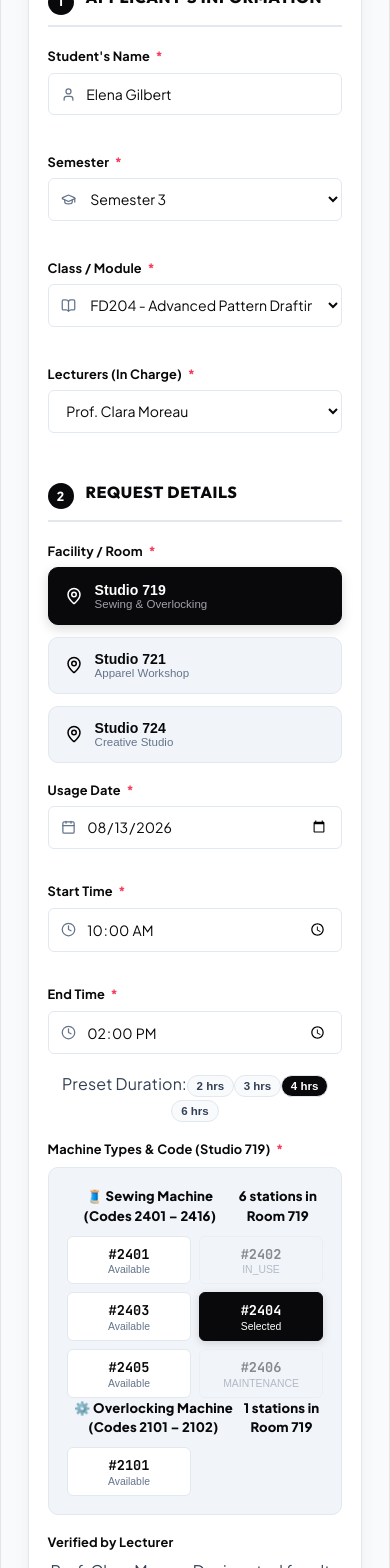
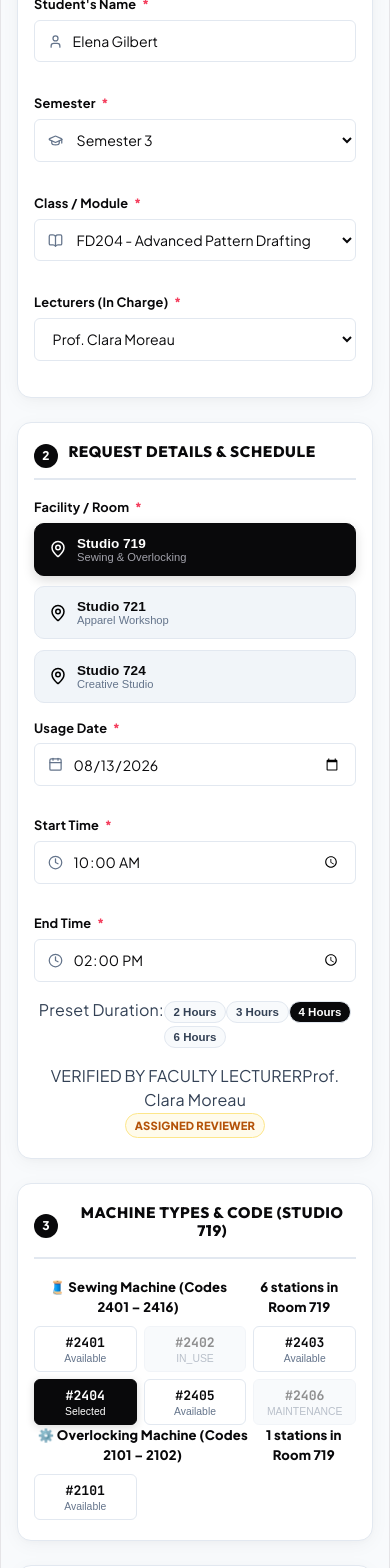
Before and after one commit to ceidaazecas-hash/Sam-Machine, a React (Vite) app: page / in a window 390 px wide. Shown: the part 432-2000 px from the top of the page. Built offline with nearby package versions, Linux system fonts and the light colour scheme.

Commit message:
fix(layout): make interface 100% fluid and responsive across mobile, iPad, and desktop viewports

```diff
--- a/src/components/RequestForm.tsx
+++ b/src/components/RequestForm.tsx
@@ -112,19 +112,21 @@ export const RequestForm: React.FC = () => {
   };
 
   return (
-    <div className="main-content-area">
+    <div className="fluid-page-wrapper">
       {/* Intro Header */}
       <div className="page-intro">
         <span className="page-intro-badge">REQUEST</span>
         <h1 className="page-intro-title">Equipment & Facility Requisition</h1>
-        <p className="page-intro-desc">Fill out your studio booking details below for lecturer verification</p>
+        <p className="page-intro-desc">Submit your laboratory and workstation booking for lecturer verification</p>
       </div>
 
-      <form onSubmit={handleSubmit} className="form-card-container">
+      <form onSubmit={handleSubmit} className="request-dashboard-layout">
         {/* ========================================================
-            SECTION 1: APPLICANT'S INFORMATION
+            COLUMN 1: APPLICANT'S INFO & REQUEST DETAILS
            ======================================================== */}
-        <div className="form-section-block">
+        <div className="dashboard-col">
+          {/* Block 1: Applicant's Information */}
+          <div className="form-card-container">
             <div className="form-section-header">
               <div className="form-section-num">1</div>
               <h2 className="form-section-title">Applicant's Information</h2>
@@ -141,7 +143,7 @@ export const RequestForm: React.FC = () => {
                     type="text"
                     value={studentName}
                     onChange={e => setStudentName(e.target.value)}
-                  placeholder="Enter full name"
+                    placeholder="Enter student's full name"
                     className="form-input"
                     required
                   />
@@ -206,13 +208,11 @@ export const RequestForm: React.FC = () => {
             </div>
           </div>
 
-        {/* ========================================================
-            SECTION 2: REQUEST DETAILS
-           ======================================================== */}
-        <div className="form-section-block">
+          {/* Block 2: Request Details (Room, Date, Time) */}
+          <div className="form-card-container">
             <div className="form-section-header">
               <div className="form-section-num">2</div>
-            <h2 className="form-section-title">Request Details</h2>
+              <h2 className="form-section-title">Request Details & Schedule</h2>
             </div>
 
             {/* Facility / Room: 719, 721, 724 */}
@@ -294,9 +294,9 @@ export const RequestForm: React.FC = () => {
               </div>
             </div>
 
-          {/* Duration Chips */}
+            {/* Duration Shortcut Chips */}
             <div className="form-field">
-            <div className="flex items-center gap-2">
+              <div className="flex items-center gap-2 flex-wrap">
                 <span className="text-xs font-bold text-muted">Preset Duration:</span>
                 {[2, 3, 4, 6].map(hours => (
                   <button
@@ -306,21 +306,36 @@ export const RequestForm: React.FC = () => {
                     className={`room-chip ${durationHours === hours ? 'active' : ''}`}
                     style={{ border: '1px solid #e2e8f0', color: durationHours === hours ? '#ffffff' : '#334155', background: durationHours === hours ? '#09090b' : '#f8fafc' }}
                   >
-                  {hours} hrs
+                    {hours} Hours
                   </button>
                 ))}
               </div>
             </div>
 
-          {/* Machine types & Code: Sewing (2401-2416) & Overlocking (2101-2102) */}
-          <div className="form-field mt-2">
-            <label className="field-label">
-              <span className="field-label-text">Machine Types & Code (Studio {selectedRoom}) <span className="required-dot">*</span></span>
-            </label>
+            {/* Verified by: Lecturer's name */}
+            <div className="p-3 bg-slate-50 border border-slate-200 rounded-md flex justify-between items-center text-xs mt-2">
+              <div>
+                <span className="text-muted block text-[11px]">VERIFIED BY FACULTY LECTURER</span>
+                <span className="font-bold text-slate-800 text-sm">{lecturer}</span>
+              </div>
+              <span className="status-badge-chip badge-amber">ASSIGNED REVIEWER</span>
+            </div>
+          </div>
+        </div>
 
-            <div className="machine-selector-box">
+        {/* ========================================================
+            COLUMN 2: MACHINES MATRIX & AGREEMENT SIGNATURE
+           ======================================================== */}
+        <div className="dashboard-col">
+          {/* Block 3: Machine Types & Code */}
+          <div className="form-card-container">
+            <div className="form-section-header">
+              <div className="form-section-num">3</div>
+              <h2 className="form-section-title">Machine Types & Code (Studio {selectedRoom})</h2>
+            </div>
+
             {/* Sewing Machine Group */}
-              <div className="mb-3">
+            <div className="mb-4">
               <div className="machine-group-heading">
                 <span>🧵 Sewing Machine (Codes 2401 – 2416)</span>
                 <span className="text-xs text-muted font-normal">{sewingMachines.length} stations in Room {selectedRoom}</span>
@@ -377,27 +392,12 @@ export const RequestForm: React.FC = () => {
               </div>
             )}
           </div>
-          </div>
 
-          {/* Verified by: Lecturer's name */}
-          <div className="form-field mt-3">
-            <label className="field-label">
-              <span className="field-label-text">Verified by Lecturer</span>
-            </label>
-            <div className="p-3 bg-slate-50 border border-slate-200 rounded-md flex justify-between items-center text-xs">
-              <span className="font-bold text-slate-800 text-sm">{lecturer}</span>
-              <span className="text-muted">Designated faculty reviewer</span>
-            </div>
-          </div>
-        </div>
-
-        {/* ========================================================
-            SECTION 3: STUDENT'S AGREEMENT & LECTURER APPROVAL
-           ======================================================== */}
-        <div className="form-section-block">
+          {/* Block 4: Agreement, Signature & Submit */}
+          <div className="form-card-container">
             <div className="form-section-header">
-            <div className="form-section-num">3</div>
-            <h2 className="form-section-title">Student's Agreement & Lecturer Approval</h2>
+              <div className="form-section-num">4</div>
+              <h2 className="form-section-title">Student's Agreement & Sign-Off</h2>
             </div>
 
             <div className="agreement-container">
@@ -423,29 +423,30 @@ export const RequestForm: React.FC = () => {
               />
             </div>
 
-          {/* Lecturer Approval Status */}
+            {/* Lecturer Approval Status Box */}
             <div className="mt-3 p-3 bg-amber-50 border border-amber-200 rounded-md flex items-center justify-between text-xs">
               <div>
-              <span className="font-bold text-amber-900 block">Lecturer Approval Status</span>
+                <span className="font-bold text-amber-900 block">Lecturer Approval Workflow</span>
                 <span className="text-amber-800">Pending review by <strong>{lecturer}</strong></span>
               </div>
               <span className="status-badge-chip badge-amber">PENDING APPROVAL</span>
             </div>
-        </div>
 
             {/* Error Banner */}
             {formErrors.length > 0 && (
-          <div className="mb-4 p-3 bg-rose-50 border border-rose-200 text-rose-800 rounded-md flex items-start gap-2 text-xs">
+              <div className="mt-3 p-3 bg-rose-50 border border-rose-200 text-rose-800 rounded-md flex items-start gap-2 text-xs">
                 <AlertCircle size={16} className="text-rose-600 flex-shrink-0 mt-0.5" />
                 <div>{formErrors[0]}</div>
               </div>
             )}
 
             {/* Submit Button */}
-        <button type="submit" className="btn-primary-action">
+            <button type="submit" className="btn-primary-action mt-4">
               <Send size={16} />
               <span>SUBMIT REQUEST</span>
             </button>
+          </div>
+        </div>
       </form>
     </div>
   );
--- a/src/styles/index.css
+++ b/src/styles/index.css
@@ -1,6 +1,6 @@
 /* ==========================================================================
-   STUDIOCRAFT • ULTRA-CLEAN & POLISHED DESIGN SYSTEM
-   Modern Black & White Atelier UI • Perfectly Balanced Layout
+   STUDIOCRAFT • 100% FLUID & FULLY RESPONSIVE DESIGN SYSTEM
+   Fits 100% Screen Width on All Screens (Mobile, iPad, Laptop & 4K Displays)
    ========================================================================== */
 
 :root {
@@ -12,7 +12,6 @@
   --bg-page: #f8fafc;
   --bg-card: #ffffff;
   --bg-input: #ffffff;
-  --bg-input-focus: #ffffff;
   --bg-subtle: #f1f5f9;
 
   --color-black: #09090b;
@@ -37,10 +36,9 @@
   --radius-xs: 4px;
   --radius-sm: 6px;
   --radius-md: 10px;
-  --radius-lg: 16px;
+  --radius-lg: 14px;
   --radius-pill: 9999px;
 
-  --shadow-subtle: 0 1px 3px rgba(0, 0, 0, 0.04), 0 1px 2px rgba(0, 0, 0, 0.02);
   --shadow-card: 0 4px 20px -2px rgba(0, 0, 0, 0.05), 0 2px 6px -1px rgba(0, 0, 0, 0.02);
   --shadow-modal: 0 25px 50px -12px rgba(0, 0, 0, 0.25);
 }
@@ -53,18 +51,16 @@
   -webkit-font-smoothing: antialiased;
 }
 
-html {
-  font-size: 16px;
-  scroll-behavior: smooth;
-}
-
-body {
+html, body {
+  width: 100%;
+  min-height: 100vh;
+  margin: 0;
+  padding: 0;
   font-family: var(--font-main);
   background-color: var(--bg-page);
   color: var(--text-body);
   line-height: 1.5;
   overflow-x: hidden;
-  width: 100%;
 }
 
 .mono {
@@ -79,21 +75,21 @@ body {
 }
 
 /* ==========================================================================
-   NAVIGATION BAR (CLEAN, MINIMALIST BLACK HEADER)
+   NAVIGATION BAR (100% WIDTH FLUID)
    ========================================================================== */
 .site-header {
   background: var(--color-black);
   color: #ffffff;
-  padding: 0.75rem 1.5rem;
+  padding: 0.75rem clamp(1rem, 2.5vw, 2.5rem);
   position: sticky;
   top: 0;
   z-index: 100;
   border-bottom: 1px solid rgba(255, 255, 255, 0.1);
+  width: 100%;
 }
 
 .header-inner {
-  max-width: 1100px;
-  margin: 0 auto;
+  width: 100%;
   display: flex;
   align-items: center;
   justify-content: space-between;
@@ -105,6 +101,7 @@ body {
   display: flex;
   align-items: center;
   gap: 0.65rem;
+  flex-shrink: 0;
 }
 
 .brand-badge {
@@ -131,7 +128,7 @@ body {
   color: var(--text-light);
 }
 
-/* Navigation Segmented Tabs (Linear / Apple style) */
+/* Navigation Segmented Tabs */
 .header-nav {
   display: flex;
   align-items: center;
@@ -139,6 +136,7 @@ body {
   padding: 0.25rem;
   border-radius: var(--radius-pill);
   border: 1px solid rgba(255, 255, 255, 0.15);
+  flex-shrink: 0;
 }
 
 .nav-tab-btn {
@@ -192,6 +190,7 @@ body {
   display: flex;
   align-items: center;
   gap: 0.5rem;
+  flex-shrink: 0;
 }
 
 .room-chip-group {
@@ -245,6 +244,7 @@ body {
   justify-content: center;
   cursor: pointer;
   transition: all 0.15s ease;
+  flex-shrink: 0;
 }
 
 .icon-button:hover {
@@ -253,23 +253,26 @@ body {
 }
 
 /* ==========================================================================
-   MAIN CONTENT & CONTAINER
+   MAIN CONTENT (100% FLUID FULL WIDTH)
    ========================================================================== */
 .main-content-area {
   flex: 1;
-  max-width: 900px;
-  margin: 0 auto;
   width: 100%;
-  padding: 2.25rem 1.25rem 4rem 1.25rem;
+  max-width: 100%;
+  margin: 0;
+  padding: 1.5rem clamp(1rem, 2.5vw, 2.5rem) 3.5rem clamp(1rem, 2.5vw, 2.5rem);
 }
 
-.main-content-area.wide {
-  max-width: 1100px;
+.fluid-page-wrapper {
+  width: 100%;
+  display: flex;
+  flex-direction: column;
+  gap: 1.25rem;
 }
 
-/* Page Title Banner */
+/* Page Title Intro */
 .page-intro {
-  margin-bottom: 1.5rem;
+  margin-bottom: 0.5rem;
 }
 
 .page-intro-badge {
@@ -288,7 +291,7 @@ body {
 
 .page-intro-title {
   font-family: var(--font-display);
-  font-size: 1.65rem;
+  font-size: clamp(1.35rem, 2.5vw, 1.75rem);
   font-weight: 800;
   color: var(--text-title);
   line-height: 1.2;
@@ -301,29 +304,46 @@ body {
 }
 
 /* ==========================================================================
-   UNIFIED CLEAN FORM CARD
+   REQUEST DASHBOARD 2-COLUMN FULL-WIDTH LAYOUT
    ========================================================================== */
+.request-dashboard-layout {
+  display: grid;
+  grid-template-columns: 1fr 1fr;
+  gap: 1.5rem;
+  width: 100%;
+  align-items: start;
+}
+
+.dashboard-col {
+  display: flex;
+  flex-direction: column;
+  gap: 1.5rem;
+  width: 100%;
+}
+
+/* Form Card Container (100% Width) */
 .form-card-container {
   background: var(--bg-card);
   border: 1px solid var(--border-light);
   border-radius: var(--radius-lg);
-  padding: 2rem 2.25rem;
+  padding: 1.5rem 1.75rem;
   box-shadow: var(--shadow-card);
+  width: 100%;
 }
 
 /* Section Header Dividers */
 .form-section-header {
   display: flex;
   align-items: center;
-  gap: 0.75rem;
-  margin-bottom: 1.25rem;
-  padding-bottom: 0.65rem;
+  gap: 0.65rem;
+  margin-bottom: 1.15rem;
+  padding-bottom: 0.55rem;
   border-bottom: 2px solid var(--border-light);
 }
 
 .form-section-num {
-  width: 26px;
-  height: 26px;
+  width: 24px;
+  height: 24px;
   border-radius: 50%;
   background: var(--color-black);
   color: #ffffff;
@@ -331,42 +351,34 @@ body {
   align-items: center;
   justify-content: center;
   font-weight: 800;
-  font-size: 0.78rem;
+  font-size: 0.75rem;
   flex-shrink: 0;
 }
 
 .form-section-title {
   font-family: var(--font-display);
-  font-size: 1rem;
+  font-size: 0.95rem;
   font-weight: 800;
   color: var(--text-title);
   letter-spacing: 0.04em;
   text-transform: uppercase;
 }
 
-.form-section-block {
-  margin-bottom: 2rem;
-}
-
-.form-section-block:last-child {
-  margin-bottom: 0;
-}
-
 /* Form Grids & Groups */
 .grid-2 {
   display: grid;
   grid-template-columns: 1fr 1fr;
-  gap: 1.25rem;
+  gap: 1rem;
 }
 
 .grid-3 {
   display: grid;
   grid-template-columns: 1fr 1fr 1fr;
-  gap: 1rem;
+  gap: 0.85rem;
 }
 
 .form-field {
-  margin-bottom: 1.1rem;
+  margin-bottom: 1rem;
 }
 
 .field-label {
@@ -376,7 +388,7 @@ body {
   font-size: 0.8rem;
   font-weight: 700;
   color: var(--text-title);
-  margin-bottom: 0.4rem;
+  margin-bottom: 0.35rem;
   text-align: left;
 }
 
@@ -430,7 +442,7 @@ body {
 }
 
 .form-textarea {
-  min-height: 80px;
+  min-height: 75px;
   resize: vertical;
   padding-top: 0.65rem;
 }
@@ -439,17 +451,17 @@ body {
 .room-cards-grid {
   display: grid;
   grid-template-columns: repeat(3, 1fr);
-  gap: 0.75rem;
+  gap: 0.65rem;
 }
 
 .room-card-btn {
   background: var(--bg-subtle);
   border: 1px solid var(--border-light);
   border-radius: var(--radius-md);
-  padding: 0.85rem 1rem;
+  padding: 0.75rem 0.85rem;
   display: flex;
   align-items: center;
-  gap: 0.75rem;
+  gap: 0.65rem;
   cursor: pointer;
   text-align: left;
   transition: all 0.15s ease;
@@ -476,13 +488,13 @@ body {
 }
 
 .room-card-title {
-  font-size: 0.88rem;
+  font-size: 0.85rem;
   font-weight: 800;
   color: var(--text-title);
 }
 
 .room-card-sub {
-  font-size: 0.72rem;
+  font-size: 0.7rem;
   color: var(--text-muted);
 }
 
@@ -491,8 +503,7 @@ body {
   background: var(--bg-subtle);
   border: 1px solid var(--border-light);
   border-radius: var(--radius-md);
-  padding: 1.15rem;
-  margin-top: 0.5rem;
+  padding: 1rem;
 }
 
 .machine-group-heading {
@@ -502,27 +513,27 @@ body {
   font-size: 0.82rem;
   font-weight: 800;
   color: var(--text-title);
-  margin-bottom: 0.65rem;
+  margin-bottom: 0.6rem;
 }
 
 .machine-grid-chips {
   display: grid;
-  grid-template-columns: repeat(auto-fill, minmax(105px, 1fr));
-  gap: 0.5rem;
+  grid-template-columns: repeat(auto-fill, minmax(95px, 1fr));
+  gap: 0.45rem;
 }
 
 .machine-chip-btn {
   background: #ffffff;
   border: 1px solid var(--border-light);
   border-radius: var(--radius-sm);
-  padding: 0.5rem;
+  padding: 0.45rem;
   display: flex;
   flex-direction: column;
   align-items: center;
   justify-content: center;
   cursor: pointer;
   transition: all 0.15s ease;
-  min-height: 48px;
+  min-height: 46px;
 }
 
 .machine-chip-btn:hover:not(.disabled) {
@@ -549,7 +560,7 @@ body {
 
 .chip-code {
   font-family: var(--font-mono);
-  font-size: 0.85rem;
+  font-size: 0.82rem;
   font-weight: 800;
   color: var(--text-title);
 }
@@ -560,18 +571,18 @@ body {
   margin-top: 0.1rem;
 }
 
-/* Agreement Box & Checklist */
+/* Agreement Box */
 .agreement-container {
   background: var(--bg-subtle);
   border: 1px solid var(--border-light);
   border-radius: var(--radius-md);
-  padding: 1rem 1.15rem;
+  padding: 0.85rem 1rem;
 }
 
 .agreement-label {
   display: flex;
   align-items: flex-start;
-  gap: 0.75rem;
+  gap: 0.65rem;
   cursor: pointer;
 }
 
@@ -587,16 +598,16 @@ body {
 .agreement-statement {
   font-size: 0.82rem;
   color: var(--text-body);
-  line-height: 1.5;
+  line-height: 1.45;
 }
 
 /* Digital Signature Canvas */
 .signature-card {
-  margin-top: 1rem;
+  margin-top: 0.85rem;
 }
 
 .signature-pad-container {
-  margin-top: 0.5rem;
+  margin-top: 0.4rem;
 }
 
 .signature-header {
@@ -611,7 +622,7 @@ body {
   background: #ffffff;
   border: 1.5px dashed var(--border-medium);
   border-radius: var(--radius-sm);
-  height: 110px;
+  height: 105px;
   width: 100%;
   overflow: hidden;
   box-shadow: inset 0 1px 3px rgba(0, 0, 0, 0.02);
@@ -702,13 +713,14 @@ body {
 }
 
 /* ==========================================================================
-   RETURN VIEW (CLEAN 2-COLUMN & SUMMARY BOX)
+   RETURN VIEW (100% FLUID RESPONSIVE)
    ========================================================================== */
 .return-view-grid {
   display: grid;
-  grid-template-columns: 300px 1fr;
+  grid-template-columns: 340px 1fr;
   gap: 1.5rem;
-  align-items: flex-start;
+  width: 100%;
+  align-items: start;
 }
 
 .sidebar-list-card {
@@ -717,6 +729,7 @@ body {
   border-radius: var(--radius-lg);
   padding: 1.25rem;
   box-shadow: var(--shadow-card);
+  width: 100%;
 }
 
 .sidebar-list-title {
@@ -734,7 +747,7 @@ body {
   display: flex;
   flex-direction: column;
   gap: 0.5rem;
-  max-height: 460px;
+  max-height: 520px;
   overflow-y: auto;
   -webkit-overflow-scrolling: touch;
 }
@@ -763,23 +776,13 @@ body {
   color: #ffffff !important;
 }
 
-/* Original Request Details Display Box */
+/* Details Summary Card */
 .details-summary-card {
   background: var(--bg-subtle);
   border: 1px solid var(--border-light);
   border-radius: var(--radius-md);
   padding: 1rem 1.25rem;
-  margin-bottom: 1.5rem;
-}
-
-.details-summary-title {
-  font-size: 0.82rem;
-  font-weight: 800;
-  text-transform: uppercase;
-  color: var(--text-title);
-  margin-bottom: 0.75rem;
-  padding-bottom: 0.4rem;
-  border-bottom: 1px solid var(--border-light);
+  margin-bottom: 1.25rem;
 }
 
 .details-summary-grid {
@@ -844,7 +847,7 @@ body {
 }
 
 /* ==========================================================================
-   LECTURER DASHBOARD & TABLES
+   LECTURER DASHBOARD & FULL-WIDTH TABLES
    ========================================================================== */
 .lecturer-subnav-bar {
   display: flex;
@@ -854,6 +857,7 @@ body {
   margin-bottom: 1.5rem;
   overflow-x: auto;
   -webkit-overflow-scrolling: touch;
+  width: 100%;
 }
 
 .subnav-pill-btn {
@@ -1206,9 +1210,7 @@ body {
   text-align: center;
 }
 
-/* ==========================================================================
-   TOAST NOTIFICATIONS
-   ========================================================================== */
+/* Toast */
 .toast-container {
   position: fixed;
   bottom: 1.5rem;
@@ -1230,32 +1232,24 @@ body {
   display: flex;
   align-items: center;
   gap: 0.5rem;
-  animation: slideUp 0.2s ease;
 }
 
 .toast-success { border-left: 4px solid #10b981; }
 .toast-error { border-left: 4px solid #f43f5e; }
 .toast-info { border-left: 4px solid #3b82f6; }
 
-@keyframes slideUp {
-  from { transform: translateY(10px); opacity: 0; }
-  to { transform: translateY(0); opacity: 1; }
-}
-
-/* ==========================================================================
-   FOOTER
-   ========================================================================== */
+/* Footer */
 .site-footer {
   background: var(--color-black);
   color: #ffffff;
-  padding: 1.5rem 1.5rem;
+  padding: 1.25rem clamp(1rem, 2.5vw, 2.5rem);
   margin-top: auto;
   border-top: 1px solid rgba(255, 255, 255, 0.1);
+  width: 100%;
 }
 
 .footer-inner-layout {
-  max-width: 1100px;
-  margin: 0 auto;
+  width: 100%;
   display: flex;
   align-items: center;
   justify-content: space-between;
@@ -1266,9 +1260,22 @@ body {
 }
 
 /* ==========================================================================
-   RESPONSIVE BREAKPOINTS
+   RESPONSIVE BREAKPOINTS (MOBILE, IPAD PORTRAIT, IPAD LANDSCAPE, DESKTOP)
    ========================================================================== */
-@media (max-width: 900px) {
+
+/* TABLETS & IPADS (PORTRAIT & SMALLER LAPTOPS: <= 1024px) */
+@media (max-width: 1024px) {
+  .request-dashboard-layout {
+    grid-template-columns: 1fr;
+  }
+
+  .return-view-grid {
+    grid-template-columns: 1fr;
+  }
+}
+
+/* PHONES & MOBILE SCREENS (<= 768px) */
+@media (max-width: 768px) {
   .header-inner {
     flex-direction: column;
     align-items: stretch;
@@ -1278,18 +1285,15 @@ body {
   .header-nav {
     overflow-x: auto;
     justify-content: flex-start;
+    -webkit-overflow-scrolling: touch;
   }
 
   .header-actions {
     justify-content: space-between;
   }
 
-  .return-view-grid {
-    grid-template-columns: 1fr;
-  }
-
   .form-card-container {
-    padding: 1.5rem;
+    padding: 1.25rem 1rem;
   }
 
   .grid-2, .grid-3 {
@@ -1304,17 +1308,11 @@ body {
     grid-template-columns: 1fr;
   }
 
+  .details-summary-grid {
+    grid-template-columns: 1fr;
+  }
+
   .pass-signatures-row {
     grid-template-columns: 1fr;
   }
 }
-
-@media (max-width: 480px) {
-  .form-card-container {
-    padding: 1.15rem;
-  }
-
-  .main-content-area {
-    padding: 1.25rem 0.85rem 3rem 0.85rem;
-  }
-}
```
Lines whose indentation alone changed are shown as unchanged.
